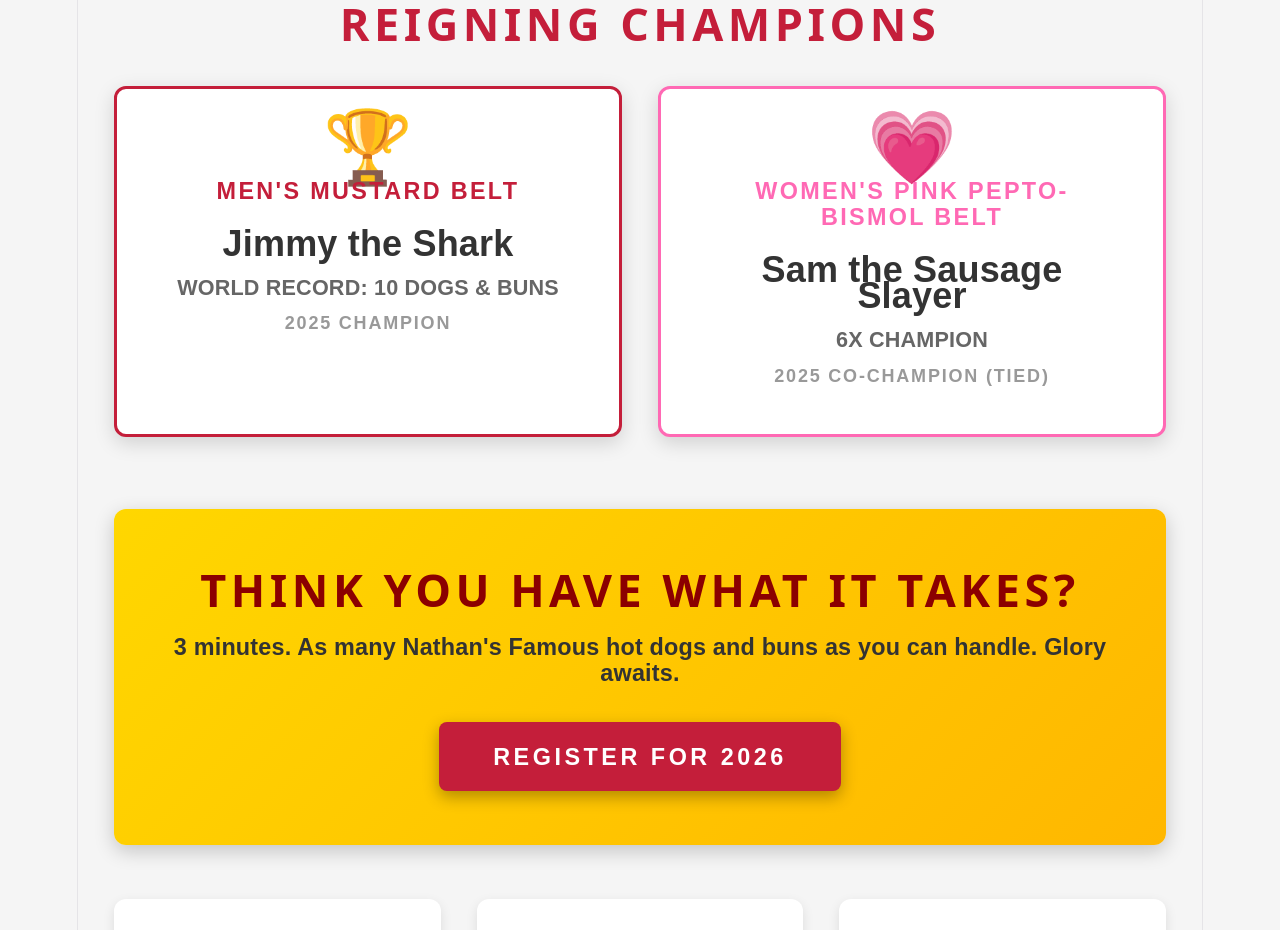
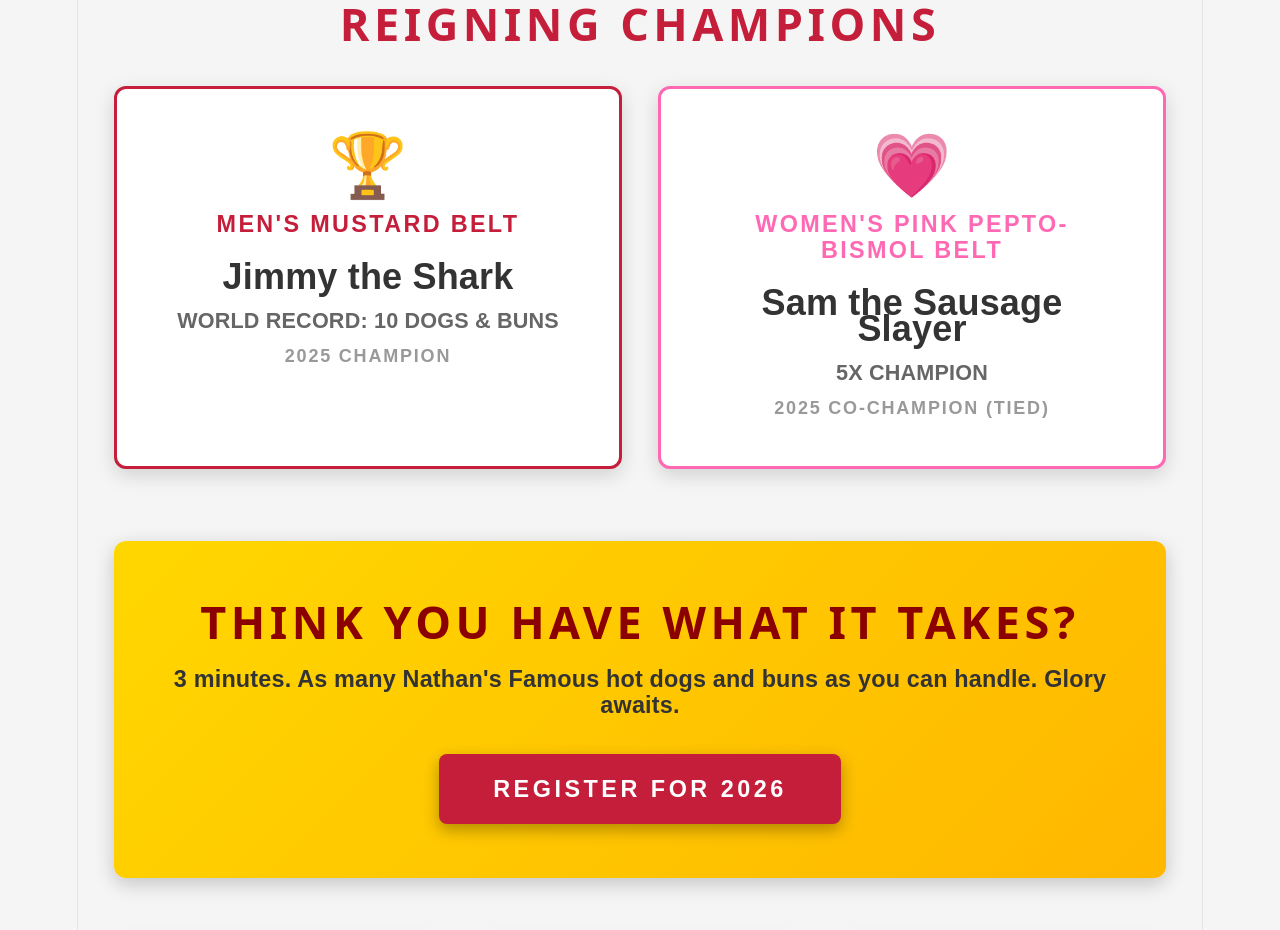
Before and after one commit to swimnerdtim/nathans-nathans, a React (Vite) app: page /nathans-nathans/home in a window 1280 px wide. Shown: the part 1600-2530 px from the top of the page. Built offline with nearby package versions, Linux system fonts and the light colour scheme.

Commit message:
Fix emoji spacing and update Sam to 5x champion (not 6x)

```diff
--- a/src/data/history.json
+++ b/src/data/history.json
@@ -132,7 +132,7 @@
     },
     "womens": {
       "current": "Sam the Sausage Slayer & Jillian Batchelor (tie)",
-      "samTitles": 6,
+      "samTitles": 5,
       "jillianTitles": 1
     }
   }
--- a/src/pages/Champions.jsx
+++ b/src/pages/Champions.jsx
@@ -87,7 +87,7 @@ function Champions() {
 
           <div className="hof-card legendary">
             <h4>Sam the Sausage Slayer</h4>
-            <p className="hof-stat">6x Women's Champion (2019-2025)</p>
+            <p className="hof-stat">5x Women's Champion (2019-2025)</p>
             <p className="hof-desc">
               Undefeated since the contest's inception. Holds the women's world record
               and has never finished lower than first place (or tied for first in 2025).
--- a/src/pages/Home.css
+++ b/src/pages/Home.css
@@ -172,8 +172,9 @@
 }
 
 .belt-icon {
-  font-size: 4rem;
-  margin-bottom: 1rem;
+  font-size: 3.5rem;
+  margin-bottom: 0.75rem;
+  line-height: 1;
 }
 
 .champion-card h3 {
--- a/src/pages/Home.jsx
+++ b/src/pages/Home.jsx
@@ -92,7 +92,7 @@ function Home() {
             <div className="belt-icon">🏆</div>
             <h3>MEN'S MUSTARD BELT</h3>
             <p className="champion-name">{championships.mens.current}</p>
-            <p className="champion-stat">WORLD RECORD: 10 DOGS & BUNS</p>
+            <p className="champion-stat">WORLD RECORD: 10 DOGS &amp; BUNS</p>
             <p className="champion-year">2025 CHAMPION</p>
           </div>
 
@@ -100,7 +100,7 @@ function Home() {
             <div className="belt-icon">💗</div>
             <h3>WOMEN'S PINK PEPTO-BISMOL BELT</h3>
             <p className="champion-name">Sam the Sausage Slayer</p>
-            <p className="champion-stat">6X CHAMPION</p>
+            <p className="champion-stat">5X CHAMPION</p>
             <p className="champion-year">2025 CO-CHAMPION (TIED)</p>
           </div>
         </div>
```
